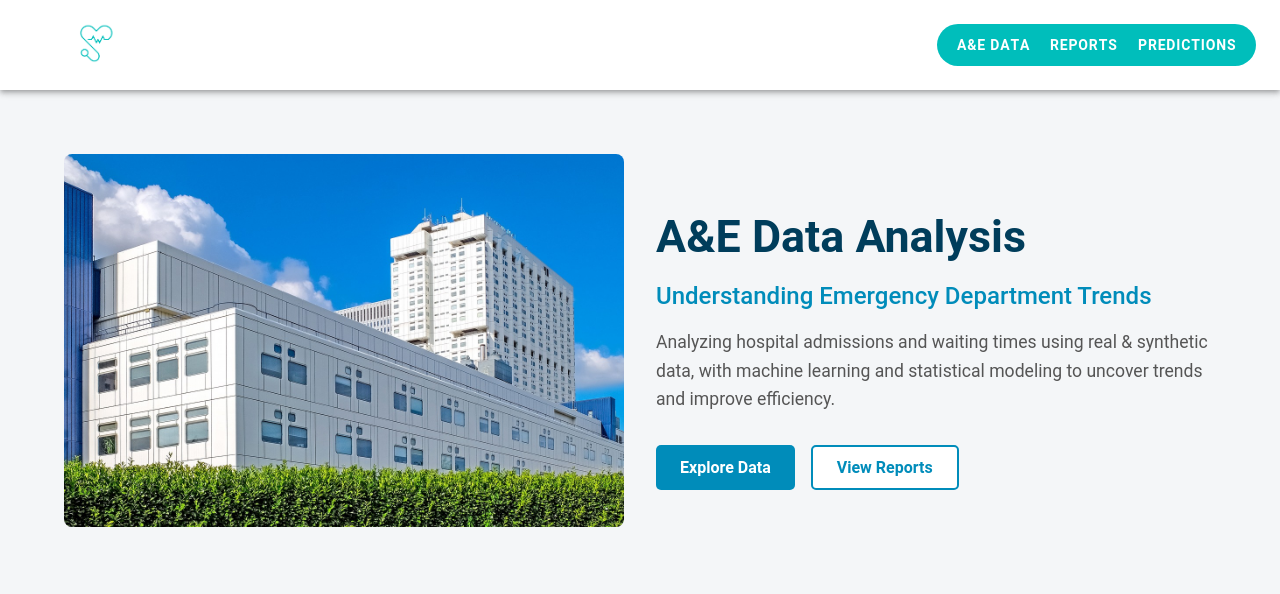
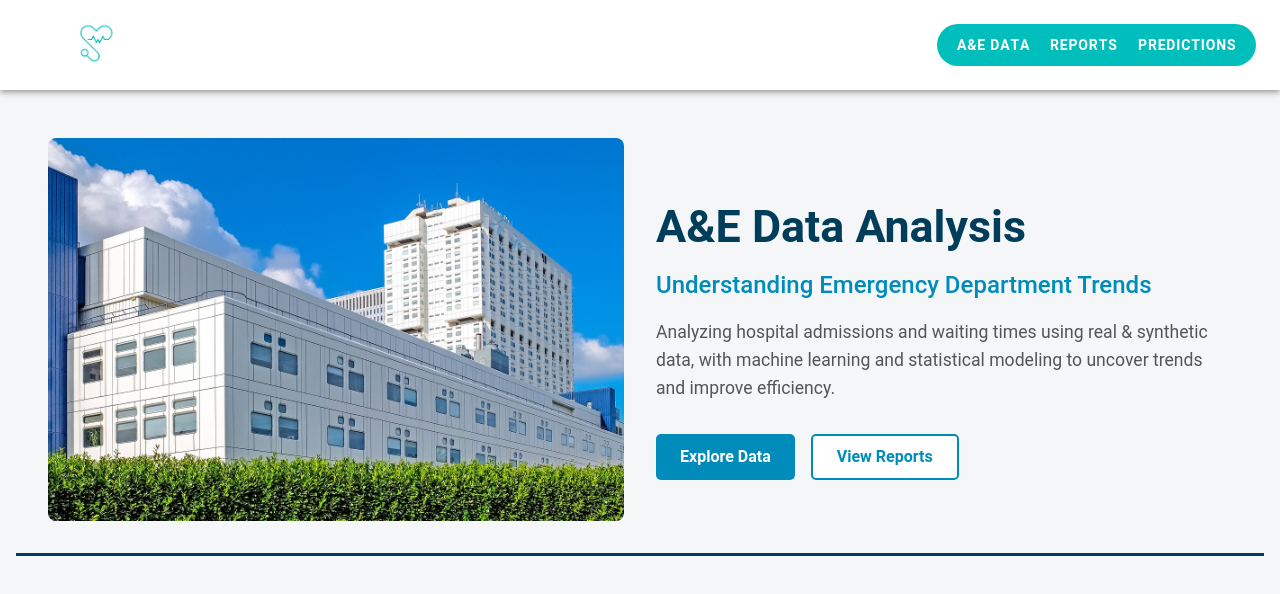
Before and after one commit to sophieboyle1/Final-Year-Project, a React (Vite) app in the folder final-year-project/: page /tab1 in a window 1280 px wide. Shown: the top 594 px of the page. Built offline with nearby package versions, Linux system fonts and the light colour scheme; no server answers.

Commit message:
added border to hero section

```diff
--- a/final-year-project/src/pages/Home.css
+++ b/final-year-project/src/pages/Home.css
@@ -17,8 +17,10 @@ ion-content {
   display: flex;
   flex-direction: row;
   align-items: center;
-  justify-content: space-between;
-  padding: 3rem;
+  justify-content: center;
+  padding: 2rem;
+  border-bottom: 3px solid #003D5B;
+  margin-bottom: 2rem;
 }
 
 /* Left - Image */
```
